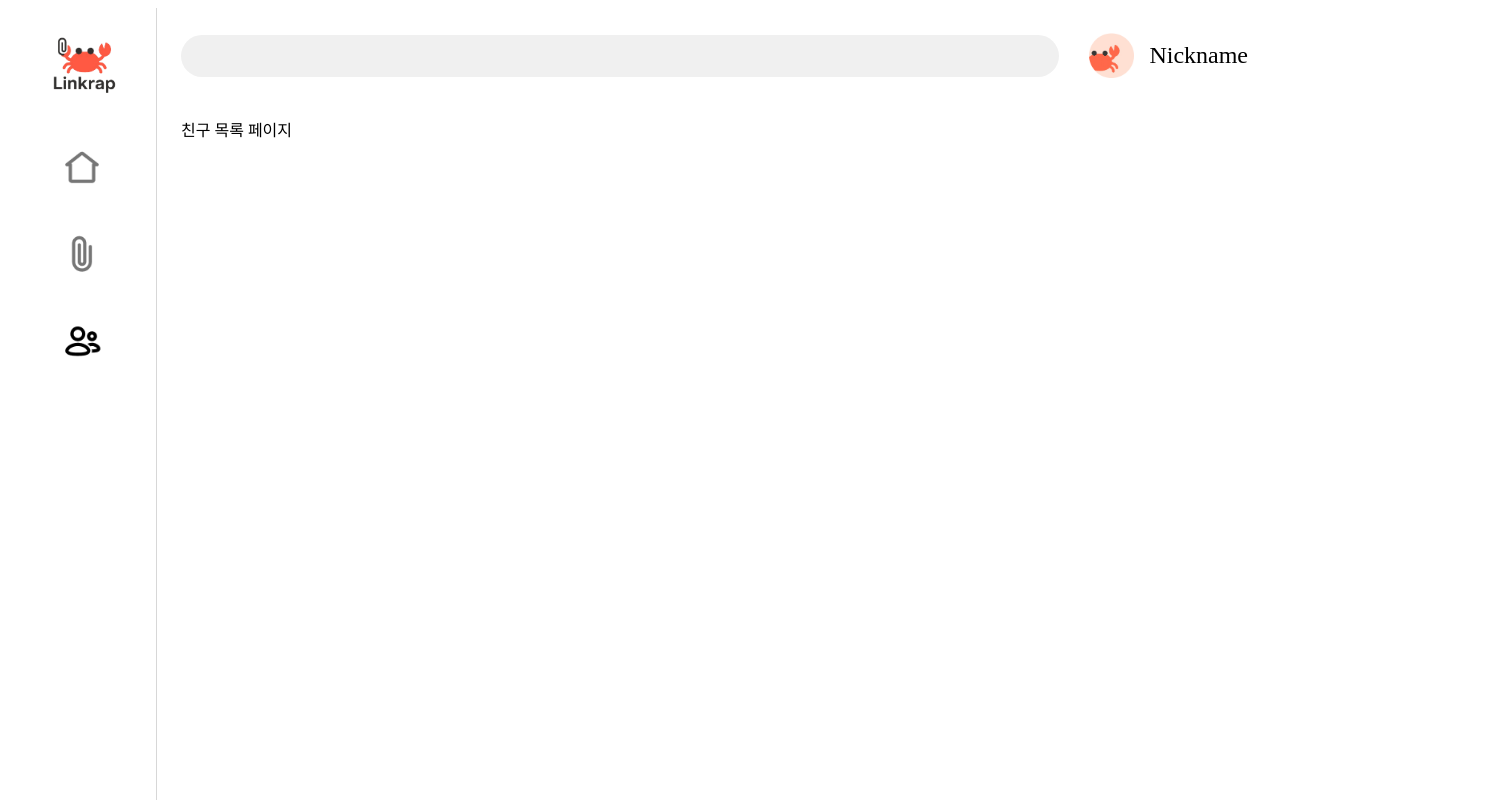
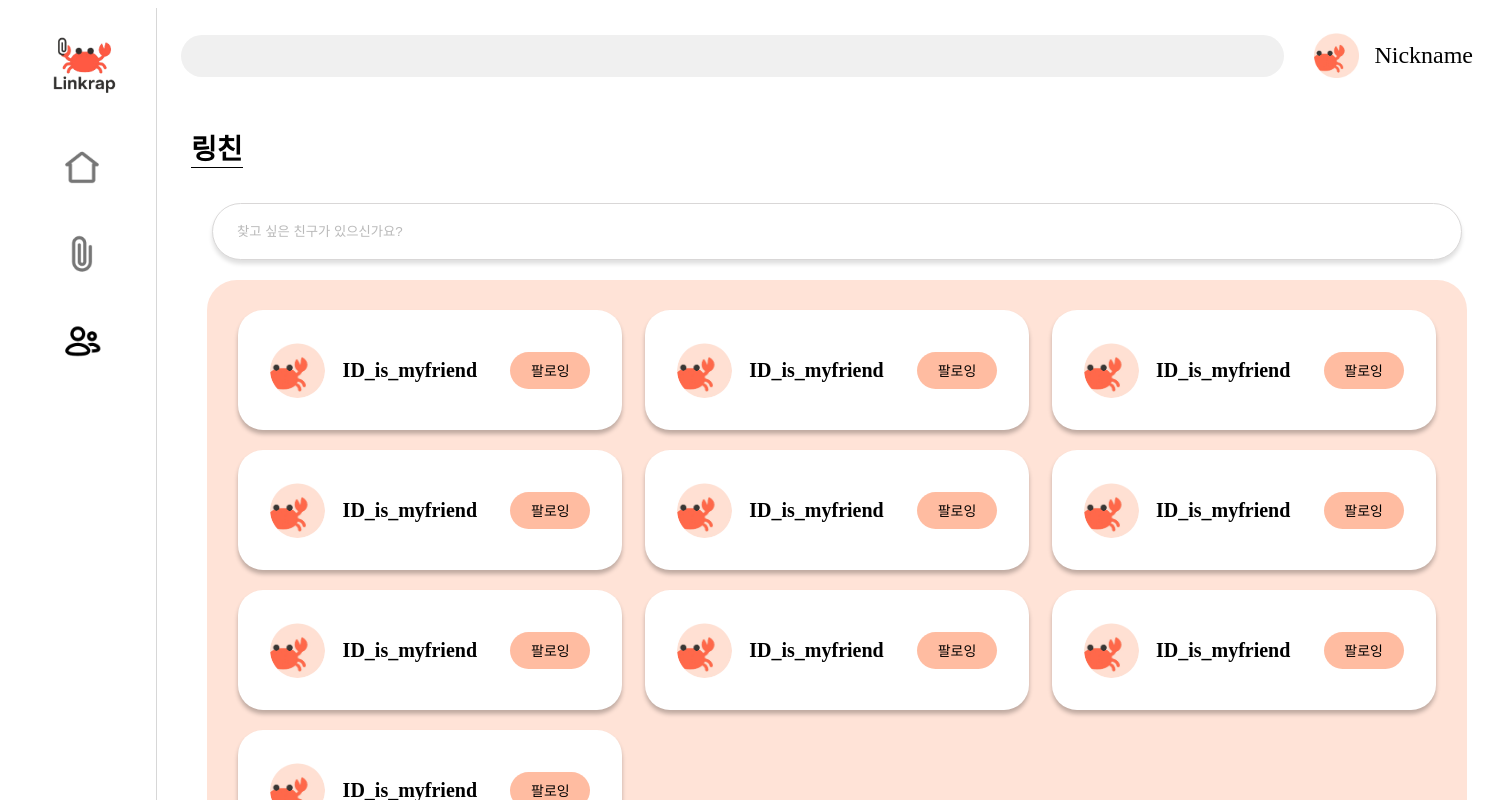
Before and after one commit to jxxxxxn/ECC_PJ_1, a React (Vite) app in the folder FE/: page /friendlist in a window 1280 px wide. Shown: the top 800 px of the page, 1497 px wide, since content can reach past the window. Built offline with nearby package versions, Linux system fonts and the light colour scheme.

Commit message:
[Feat] 친구 목록 페이지 구현

```diff
--- a/FE/package.json
+++ b/FE/package.json
@@ -25,6 +25,6 @@
     "eslint-plugin-react-hooks": "^5.2.0",
     "eslint-plugin-react-refresh": "^0.4.20",
     "globals": "^16.3.0",
-    "vite": "^7.0.4"
+    "vite": "^7.1.1"
   }
 }
--- a/FE/src/components/PageHeader.jsx
+++ b/FE/src/components/PageHeader.jsx
@@ -1,14 +1,15 @@
 // src/components/PageHeader.jsx
 import styled from "styled-components";
 
-const Wrapper = styled.div`
-  width: 100%;
-  height: fit-content;
-  position: relative;
-  margin-bottom: 5px;
+const TitleWrapper = styled.div`
+  display: inline-flex;
+  flex-direction: column;
+  align-items: flex-start;
+  gap: 8px;
 `;
 
-const Title = styled.div`
+const Title = styled.label`
+  width: fit-content;
   position: relative;
   text-align: left;
   color: black;
@@ -16,25 +17,23 @@ const Title = styled.div`
   font-family: "Pretendard";
   font-weight: 700;
   word-wrap: break-word;
-  padding-bottom: 8px; /* 밑줄과 텍스트 간 간격 */
+  margin-bottom: 10px;
 `;
 
 const Underline = styled.div`
-  position: absolute;
-  bottom: 0;
-  left: 0;
-  width: 73px;
+  position: relative;
+  width: 100%;
   height: 1px;
-  background-color: black; /* ✅ outline 대신 background 사용 */
+  background-color: black;
 `;
 
 export const PageHeader = ({ title = "링크집" }) => {
   return (
-    <Wrapper>
+    <TitleWrapper>
       <Title>
         {title}
         <Underline />
       </Title>
-    </Wrapper>
+    </TitleWrapper>
   );
 };
--- a/FE/src/components/SortBar.jsx
+++ b/FE/src/components/SortBar.jsx
@@ -17,7 +17,7 @@ const ButtonGroup = styled.div`
   justify-content: flex-start;
   align-items: center;
   gap: 4px;
-  position: relative; /* 드롭다운 대비해 상대 위치 지정 */
+  position: relative;
 `;
 
 // 텍스트 스타일
@@ -34,7 +34,7 @@ const Label = styled.div`
 const IconWrapper = styled.div`
   width: 40px;
   height: 40px;
-  position: relative; /* ✅ 아이콘 위치 기준 잡기 위해 상대 위치 적용 */
+  position: relative;
   display: flex;
   align-items: center;
   justify-content: center;
@@ -47,7 +47,7 @@ const Icon = () => {
       src={downArrow}
       alt="아이콘"
       style={{
-        width: "24px", // 보통 아이콘은 텍스트보다 작게
+        width: "24px",
         height: "24px",
         objectFit: "contain",
       }}
--- a/FE/src/pages/FriendList.jsx
+++ b/FE/src/pages/FriendList.jsx
@@ -1,3 +1,56 @@
+import styled from "styled-components";
+import { PageHeader } from "../components/PageHeader";
+import FriendListCard from "./friends/FriendListCard";
+
+const ContentWrapper = styled.div`
+  width: 100%;
+
+  display: flex;
+  flex-direction: column;
+  align-items: center;
+  justify-content: center;
+
+  margin: 10px;
+  gap: 20px;
+`;
+
+// 검색 바
+const SearchBar = styled.input`
+  width: 100%;
+  max-width: 1200px;
+  height: 55px;
+  margin: 0 auto;
+
+  opacity: 0.5;
+  box-shadow: 0px 4px 4px rgba(0, 0, 0, 0.25);
+  border-radius: 40px;
+  border: 1px solid #b4b1b1;
+
+  display: flex;
+  align-items: center;
+  justify-content: center;
+
+  padding: 0 24px;
+  gap: 15px;
+`;
+
 export const FriendList = () => {
-  return <div>친구 목록 페이지</div>;
+  return (
+    <div
+      style={{
+        padding: 10,
+        width: "100%",
+        height: "100%",
+        display: "flex",
+        flexDirection: "column",
+        gap: "15px",
+      }}
+    >
+      <PageHeader title="링친" />
+      <ContentWrapper>
+        <SearchBar placeholder="찾고 싶은 친구가 있으신가요?" />
+        <FriendListCard />
+      </ContentWrapper>
+    </div>
+    );
 };
--- /dev/null
+++ b/FE/src/pages/friends/CardFollowButton.jsx
@@ -0,0 +1,31 @@
+import styled from "styled-components";
+import React, { useState } from "react";
+
+const FollowButton = styled.button`
+  width: 80px;
+  height: 37px;
+  background: ${({ isFollowing }) => (isFollowing ? "rgba(255, 160, 122, 0.7)" : "#F5F5F5")};
+  border-radius: 30px;
+  border: none;
+  cursor: pointer;
+  font-size: 14px;
+  font-family: 'Pretendard';
+  font-weight: 500;
+  color: black;
+`;
+
+const CardFollowButton = () => {
+  const [followState, setFollowState] = useState(1); // 1: following, 0: follow
+
+  const toggleFollow = () => {
+    setFollowState(prev => (prev === 1 ? 0 : 1));
+  };
+
+  return (
+    <FollowButton isFollowing={followState === 1} onClick={toggleFollow}>
+      {followState === 1 ? "팔로잉" : "팔로우"}
+    </FollowButton>
+  );
+};
+
+export default CardFollowButton;
--- /dev/null
+++ b/FE/src/pages/friends/FriendCard.jsx
@@ -0,0 +1,64 @@
+import styled from 'styled-components';
+import profile from "../../assets/profile.jpg";
+import CardFollowButton from "./CardFollowButton";
+
+const CardWrapper = styled.div`
+  width: 320px;
+  height: 120px;
+  background: white;
+  box-shadow: 0px 4px 4px rgba(0, 0, 0, 0.25);
+  border-radius: 25px;
+  position: relative;
+  display: flex;
+  align-items: center;
+  justify-content: center;
+  padding: 0 32px;
+`;
+
+const ProfileContainer = styled.div`
+  display: flex;
+  align-items: center;
+  gap: 15px;
+  flex: 1;
+`;
+
+const ProfileImage = styled.img`
+  width: 55px;
+  height: 55px;
+  border-radius: 50%;
+`;
+
+const Username = styled.div`
+  width: 139px;
+  text-align: center;
+  color: black;
+  font-size: 20px;
+  font-family: 'Pretendard';
+  font-weight: 600;
+  word-wrap: break-word;
+`;
+
+const FollowButton = styled.button`
+  width: 80px;
+  height: 37px;
+  background: rgba(255, 160, 122, 0.7);
+  border-radius: 30px;
+  border: none;
+  cursor: pointer;
+  font-size: 14px;
+  font-family: 'Pretendard';
+  font-weight: 500;
+  color: black;
+`;
+
+export default function FriendCard() {
+  return (
+    <CardWrapper>
+      <ProfileContainer>
+        <ProfileImage src={profile} alt="친구 프로필" />
+        <Username>ID_is_myfriend</Username>
+      </ProfileContainer>
+      <CardFollowButton/>
+    </CardWrapper>
+  );
+}
--- /dev/null
+++ b/FE/src/pages/friends/FriendListCard.jsx
@@ -0,0 +1,52 @@
+import styled from "styled-components";
+import FriendCard from "./FriendCard";
+
+const Container = styled.div`
+  width: 100%;
+  max-width: 1200px;
+  margin: 0 auto;
+  max-height: 500px;
+
+  background: #FFE3D7;
+  border-radius: 30px;
+  padding: 30px;
+  gap: 20px;
+
+  display: grid;
+  grid-template-columns: repeat(3, 1fr);
+
+  justify-items: center;
+  align-items: center;
+
+  overflow-y: auto;
+  overflow-x: hidden;
+
+  &::-webkit-scrollbar {
+    width: 8px;
+  }
+  &::-webkit-scrollbar-thumb {
+    background-color: rgba(0, 0, 0, 0.2);
+    border-radius: 4px;
+  }
+
+  /* 1024px 이하 2개, 600px 이하 1개 */
+  @media (max-width: 1024px) {
+    grid-template-columns: repeat(2, 1fr);
+  }
+  @media (max-width: 600px) {
+    grid-template-columns: 1fr;
+  }
+`;
+
+
+export default function FriendListCard() {
+  const friends = [1, 2, 3, 4, 5, 6, 7, 8, 9, 10]; // 예시 데이터
+
+  return (
+    <Container>
+      {friends.map((friend, index) => (
+        <FriendCard key={index} />
+      ))}
+    </Container>
+  );
+}
--- /dev/null
+++ b/FE/src/pages/friends/index.js
@@ -0,0 +1,2 @@
+export { default as FriendListCard } from "./FriendListCard";
+export { default as FriendCard } from "./FriendCard";
--- a/FE/src/pages/index.js
+++ b/FE/src/pages/index.js
@@ -3,4 +3,5 @@ export { FriendList } from "./FriendList";
 export { LinkUpload } from "./LinkUpload";
 export { Post } from "./Post";
 export { PostEdit } from "./PostEdit";
+export * from "./friends";
 export * from "./mypage";
--- a/FE/src/pages/mypage/ProfileCard.jsx
+++ b/FE/src/pages/mypage/ProfileCard.jsx
@@ -15,13 +15,6 @@ const ProfileInfoGroup = styled.div`
   display: flex;
   align-items: center;
   gap: 30px;
-`;
-
-const ProfileImageBg = styled.div`
-  width: 120px;
-  height: 120px;
-  background: #ffe0d3;
-  border-radius: 9999px;
 `;
 
 const ProfileImage = styled.img`
```
Also changed, not shown: 1 other file (tests, documents, lock files or other folders).
